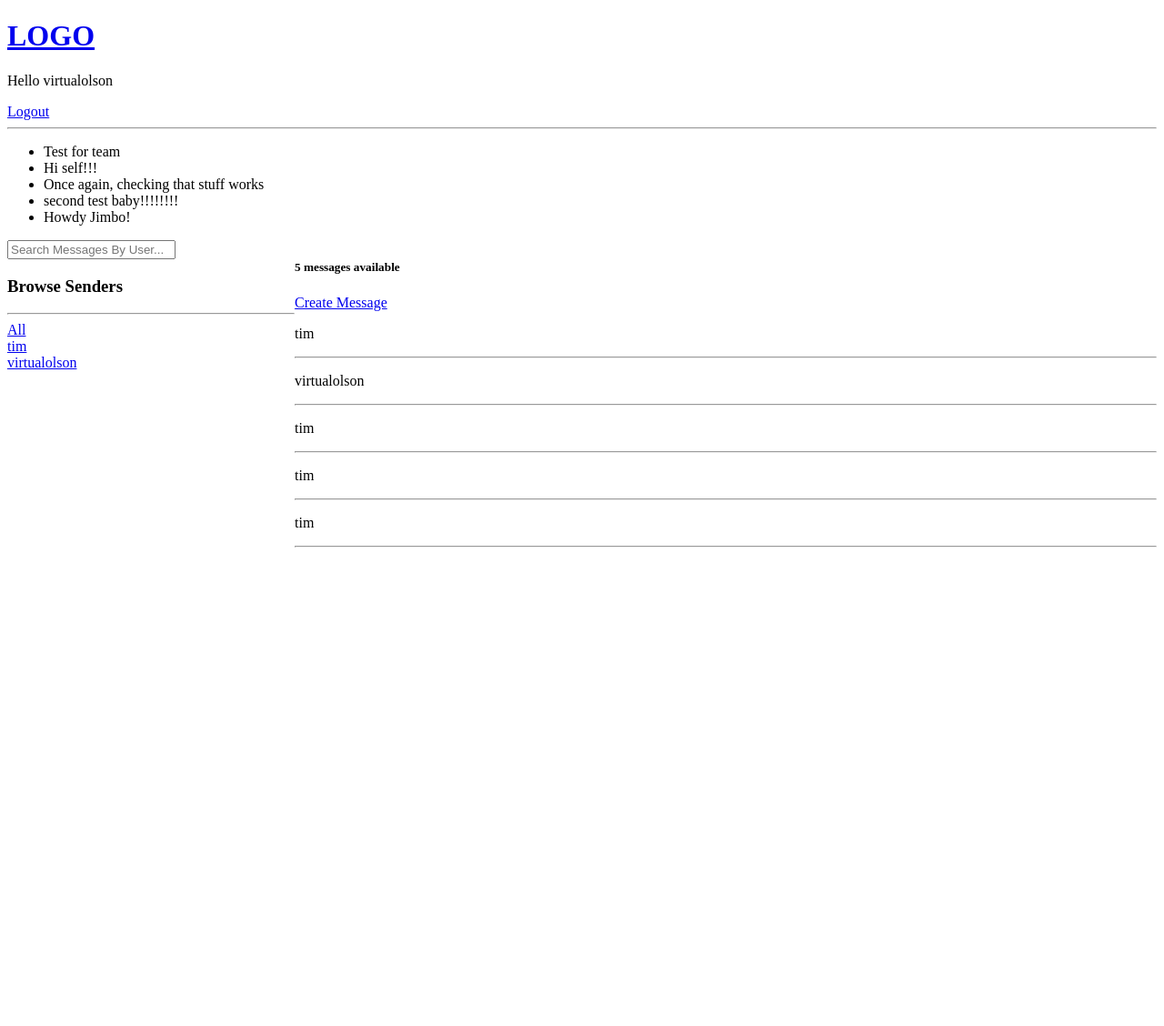
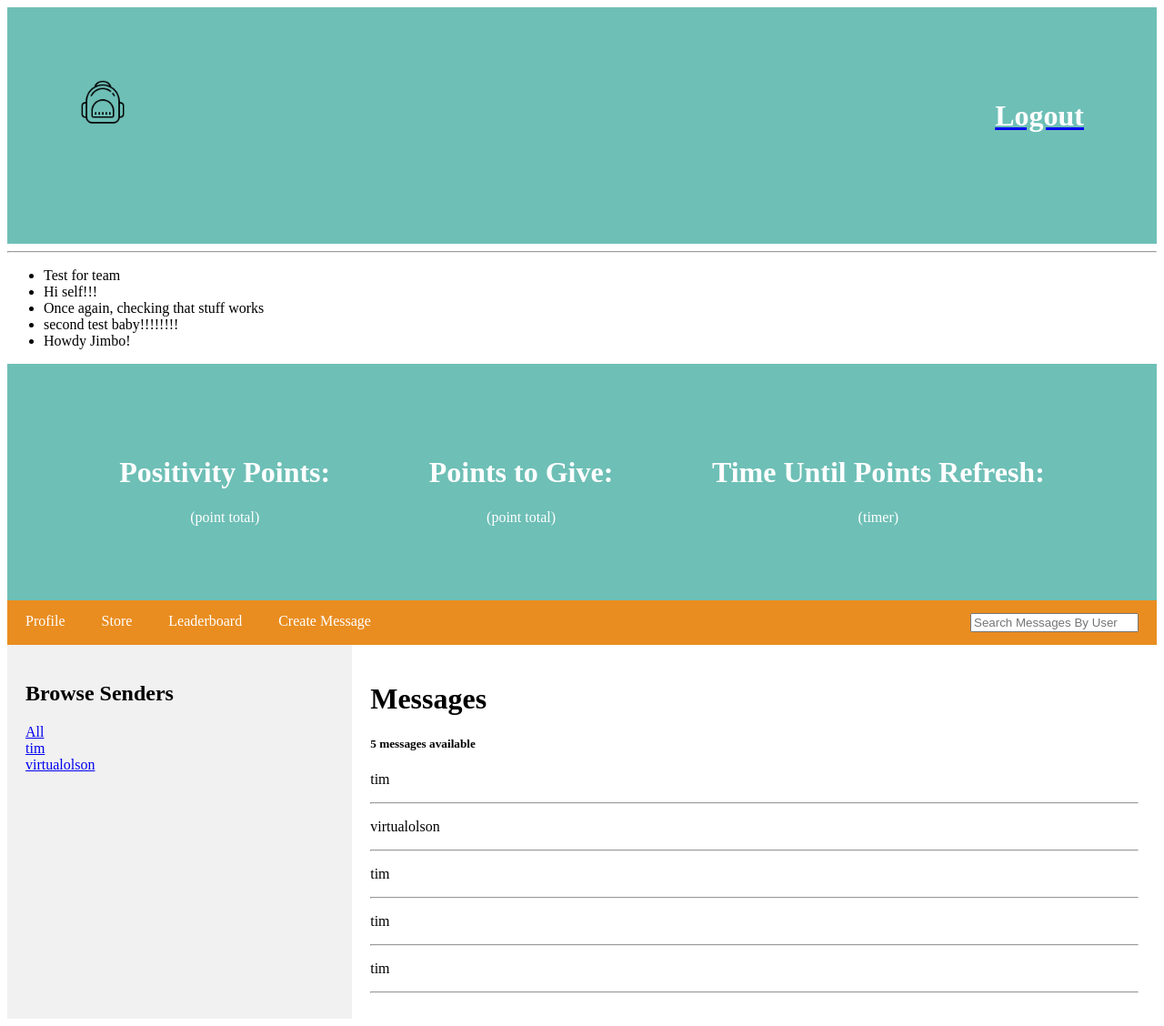
Before and after one commit to virtualolsonNo1/FourPositivityTwo, a Django app: page / in a window 1280 px wide. Shown: the whole page at 91% size. Before the commit the page ends 602 px from the top, so only its background shows below. Run offline with Django 4.2, Linux system fonts and the light colour scheme; a user stored in the database is signed in; data comes from the database, SQL or seed files in the repository; both versions use the stored data as it was after the commit.

Commit message:
updating html of homepage and adding image files

```diff
--- a/base/templates/base/home.html
+++ b/base/templates/base/home.html
@@ -1,18 +1,195 @@
-{% extends 'main.html' %}
-
-{% block content %}
-
+{% extends 'main.html' %} {% block content %}
+<meta charset="'UTF-8">
+<meta name="'viewport" content="width=device_width, initial-scale=1">
+<title>Home</title>
 <style>
-    .home-container{
+    .home-container {
         display: grid;
         grid-template-columns: 1fr 3fr;
     }
+
+    .header h1 {
+        font-size: 40px;
+    }
+    /* Style the top navigation bar */
+
+    .navbar {
+        overflow: hidden;
+        /* Hide overflow */
+        background-color: #E98D20;
+        /* Dark background color */
+    }
+    /* Style the navigation bar links */
+
+    .navbar a {
+        float: left;
+        /* Make sure that the links stay side-by-side */
+        display: block;
+        /* Change the display to block, for responsive reasons (see below) */
+        color: white;
+        /* White text color */
+        text-align: center;
+        /* Center the text */
+        padding: 14px 20px;
+        /* Add some padding */
+        text-decoration: none;
+        /* Remove underline */
+    }
+    /* Right-aligned link */
+
+    .navbar a.right {
+        float: right;
+        /* Float a link to the right */
+    }
+    /* Change color on hover/mouse-over */
+
+    .navbar a:hover {
+        background-color: #ddd;
+        /* Grey background color */
+        color: black;
+        /* Black text color */
+    }
+    /* Ensure proper sizing */
+
+    * {
+        box-sizing: border-box;
+    }
+    /* Column container */
+
+    .row {
+        display: flex;
+        flex-wrap: wrap;
+    }
+    /* Create two unequal columns that sits next to each other */
+    /* Sidebar/left column */
+
+    .side {
+        flex: 30%;
+        /* Set the width of the sidebar */
+        background-color: #f1f1f1;
+        /* Grey background color */
+        padding: 20px;
+        /* Some padding */
+    }
+    /* Main column */
+
+    .main {
+        flex: 70%;
+        /* Set the width of the main content */
+        background-color: white;
+        /* White background color */
+        padding: 20px;
+        /* Some padding */
+    }
+
+    .footer {
+        padding: 30px;
+        /* Some padding */
+        text-align: center;
+        /* Center text*/
+        background: #ED3E4B;
+        /* Grey background */
+    }
+
+    .container {
+        display: flex;
+        background: #6EBFB6;
+        padding: 80px;
+    }
+
+    .item {
+        flex-grow: 1;
+        height: 100px;
+        color: white;
+    }
+
+    .item+.item {
+        margin-left: 2%;
+    }
 </style>
+<div class="container">
+    <div class="item">
+        <h1 style="text-align:center">Positivity Points:</h1>
+        <p style="text-align: center;">(point total)</p>
+    </div>
+    <div class="item">
+        <h1 style="text-align: center;">Points to Give:</h1>
+        <p style="text-align: center;">(point total)</p>
+    </div>
+    <div class="item">
+        <h1 style="text-align: center;">Time Until Points Refresh:</h1>
+        <p style="text-align: center;">(timer)</p>
+    </div>
+</div>
+<div class="navbar">
+    <a href="#">Profile</a>
+    <a href="#">Store</a>
+    <a href="#">Leaderboard</a>
+    <a href="{% url 'create-message' %}"> Create Message</a>
+    <a href="#" class="right">
+        <form method="GET" action="{% url 'home' %}">
+            <input type="text" name="q" placeholder="Search Messages By User" />
+        </form>
+    </a>
+</div>
+<div class="row">
+    <div class="side">
+        <h2>Browse Senders
+        </h2>
+        <div>
+            <a href="{% url 'home' %}">All</a>
+        </div>
+        {% for sender in senders %}
+        <div>
+            <a href="{% url 'home' %}?q={{sender.username}}">{{sender.username}}</a>
+        </div>
+        {% endfor %}
+    </div>
+    <div class="main">
+        <h1>Messages</h1>
+        <h5>{{message_count}} messages available</h5>
 
-<div class="home-container">
+        <div>
+            {% for message in messages %}
+            <div>
+                <p>{{message.sender.username}}</p>
+                {% if request.user == message.recipient %}
+                <span>@{{message.sender.username}}</span>
+                <h5>{{message.id}} -- <a href="{% url 'message' message.id %}">{{message.body}}</a></h5>
+                {% endif %}
+                <hr>
+            </div>
+
+            {% endfor %}
+        </div>
+    </div>
+</div>
+<footer></footer>
+
+
+
+
+
+
+
+
+
+
+
+
+
+
+
+
+
+
+
+
+
+<!-- <div class="home-container">
     <div>
         <form method="GET" action="{% url 'home' %}">
-            <input type="text" name="q" placeholder="Search Messages By User..."/>
+            <input type="text" name="q" placeholder="Search Messages By User..." />
         </form>
         <h3>Browse Senders</h3>
         <hr>
@@ -31,8 +208,8 @@
     <div>
         <h5>{{message_count}} messages available</h5>
         <a href="{% url 'create-message' %}"> Create Message</a>
-    <div>
-        {% for message in messages %}
+        <div>
+            {% for message in messages %}
             <div>
                 <p>{{message.sender.username}}</p>
                 {% if request.user == message.recipient %}
@@ -42,10 +219,10 @@
                 <hr>
             </div>
 
-        {% endfor %}
-    </div>
+            {% endfor %}
+        </div>
 
     </div>
-</div>
+</div> -->
 
 {% endblock content %}
--- a/templates/navbar.html
+++ b/templates/navbar.html
@@ -1,12 +1,41 @@
-<a href="/">
-    <h1>LOGO</h1>
-</a>
+<style>
+    .container {
+        display: flex;
+        background: #6EBFB6;
+        padding: 80px;
+    }
 
-{% if request.user.is_authenticated %}
-<p>Hello {{request.user}}</p>
-<a href="{% url 'logout' %}">Logout</a>
-{% else %}
-<a href="{% url 'login' %}">Login</a>
-{% endif %}
+    .item {
+        flex-grow: 1;
+        height: 100px;
+        color: white;
+    }
+
+    .item+.item {
+        margin-left: 2%;
+    }
+</style>
+<div class="container">
+
+    <div class="item">
+        <a href="/">
+            <img src="../templates/images/backpack.png" width="50px" height="50px">
+        </a>
+    </div>
+    <div class="item">
+        <h1 style="text-align: center; color: #6EBFB6;">spacespacespacespacespacespace</h1>
+    </div>
+    <div class="item">
+        {% if request.user.is_authenticated %}
+        <!-- <p>Hello {{request.user}}</p> -->
+        <a href="{% url 'logout' %}">
+            <h1 style="text-align: right; color: white; text-decoration: none;">Logout</h1>
+        </a> {% else %}
+        <a href="{% url 'login' %}">
+            <h1 style="text-align: right; color:white; text-decoration: none;">Login</h1>
+        </a> {% endif %}
+    </div>
+
+</div>
 
 <hr>
```
Also changed, not shown: db.sqlite3, templates/images/award.png (added), templates/images/backpack.png (added), templates/images/logo.jpg (added), templates/images/settings.png (added).
